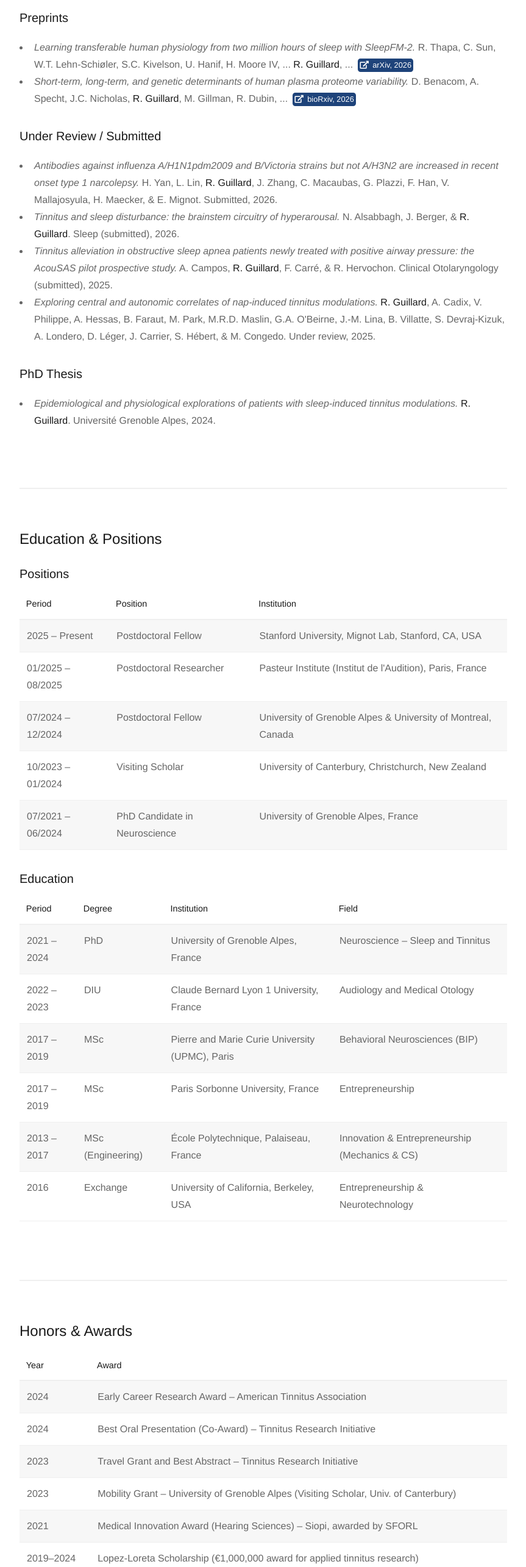
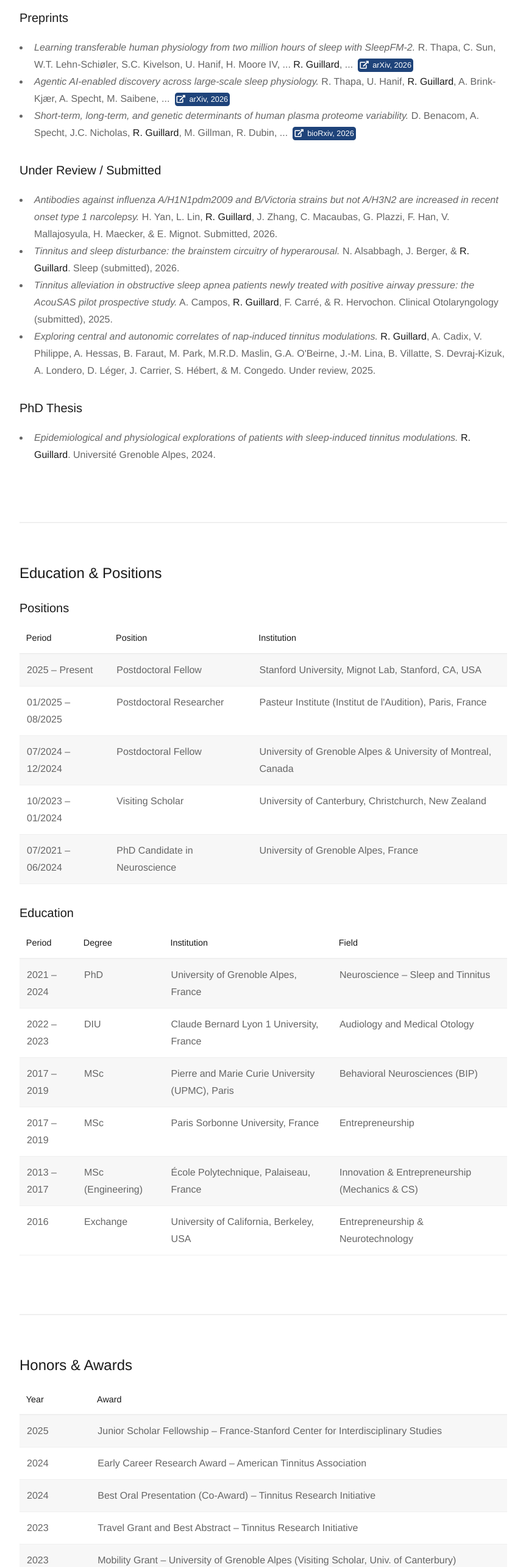
Before and after one commit to RobinGuillard/cv, a plain HTML site: page index.html in a window 1280 px wide. Shown: the part 3600-6170 px from the top of the page at 61% size, without its empty margins (400-1263 px from the left). Drawn offline with Linux system fonts and the light colour scheme; a web font is replaced by a local one.

Commit message:
Restore Agentic AI preprint; add France-Stanford Junior Scholar Fellowship (2025)
Co-Authored-By: Claude Opus 5.5 <noreply@anthropic.com>
Claude-Session: https://claude.ai/code/session_01AgSXMJwEvB6BHyHwUrriDt

```diff
--- a/index.html
+++ b/index.html
@@ -214,6 +214,11 @@
                 <a href="https://arxiv.org/abs/2609.06849" rel="noreferrer noopener" target="_blank" class="button primary icon xsmall solid fa-external-link-alt">arXiv, 2026</a>
               </li>
               <li>
+                <i>Agentic AI-enabled discovery across large-scale sleep physiology.</i>
+                R. Thapa, U. Hanif, <b>R. Guillard</b>, A. Brink-Kj&aelig;r, A. Specht, M. Saibene, ...
+                <a href="https://arxiv.org/abs/2607.25175" rel="noreferrer noopener" target="_blank" class="button primary icon xsmall solid fa-external-link-alt">arXiv, 2026</a>
+              </li>
+              <li>
                 <i>Short-term, long-term, and genetic determinants of human plasma proteome variability.</i>
                 D. Benacom, A. Specht, J.C. Nicholas, <b>R. Guillard</b>, M. Gillman, R. Dubin, ...
                 <a href="https://scholar.google.fr/citations?view_op=view_citation&hl=fr&user=3hFj8ocAAAAJ&citation_for_view=3hFj8ocAAAAJ:UebtZRa9Y70C" rel="noreferrer noopener" target="_blank" class="button primary icon xsmall solid fa-external-link-alt">bioRxiv, 2026</a>
@@ -371,6 +376,10 @@
                 </thead>
                 <tbody>
                   <tr>
+                    <td>2025</td>
+                    <td>Junior Scholar Fellowship &ndash; France-Stanford Center for Interdisciplinary Studies</td>
+                  </tr>
+                  <tr>
                     <td>2024</td>
                     <td>Early Career Research Award &ndash; American Tinnitus Association</td>
                   </tr>
```
